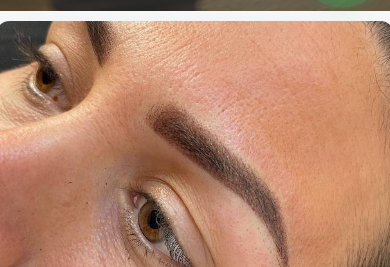
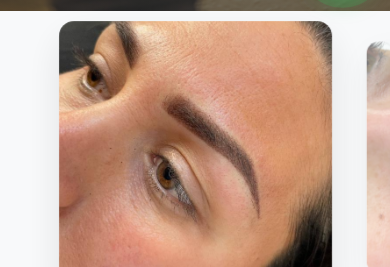
Before and after one commit to GiovanniBarroso/manuelarios, a website: page public/index.html in a window 390 px wide. Shown: the part 833-1100 px from the top of the page. Drawn offline with nearby package versions, Linux system fonts and the light colour scheme.

Commit message:
fix img 4#

```diff
--- a/public/css/styles.css
+++ b/public/css/styles.css
@@ -246,8 +246,9 @@ h2::after {
 }
 
 .gallery-item {
-  min-width: 400px;
-  height: 350px;
+  flex: 0 0 auto;
+  width: clamp(210px, 68vw, 380px);
+  aspect-ratio: 1 / 1;
   border-radius: 15px;
   background-size: cover;
   background-position: center;
@@ -649,10 +650,7 @@ footer {
   }
 
   .gallery-item {
-    width: 100%;
-    max-width: 350px;
-    aspect-ratio: 1 / 1;
-    overflow: hidden;
+    width: clamp(200px, 70vw, 320px);
   }
 
   .whatsapp {
```
